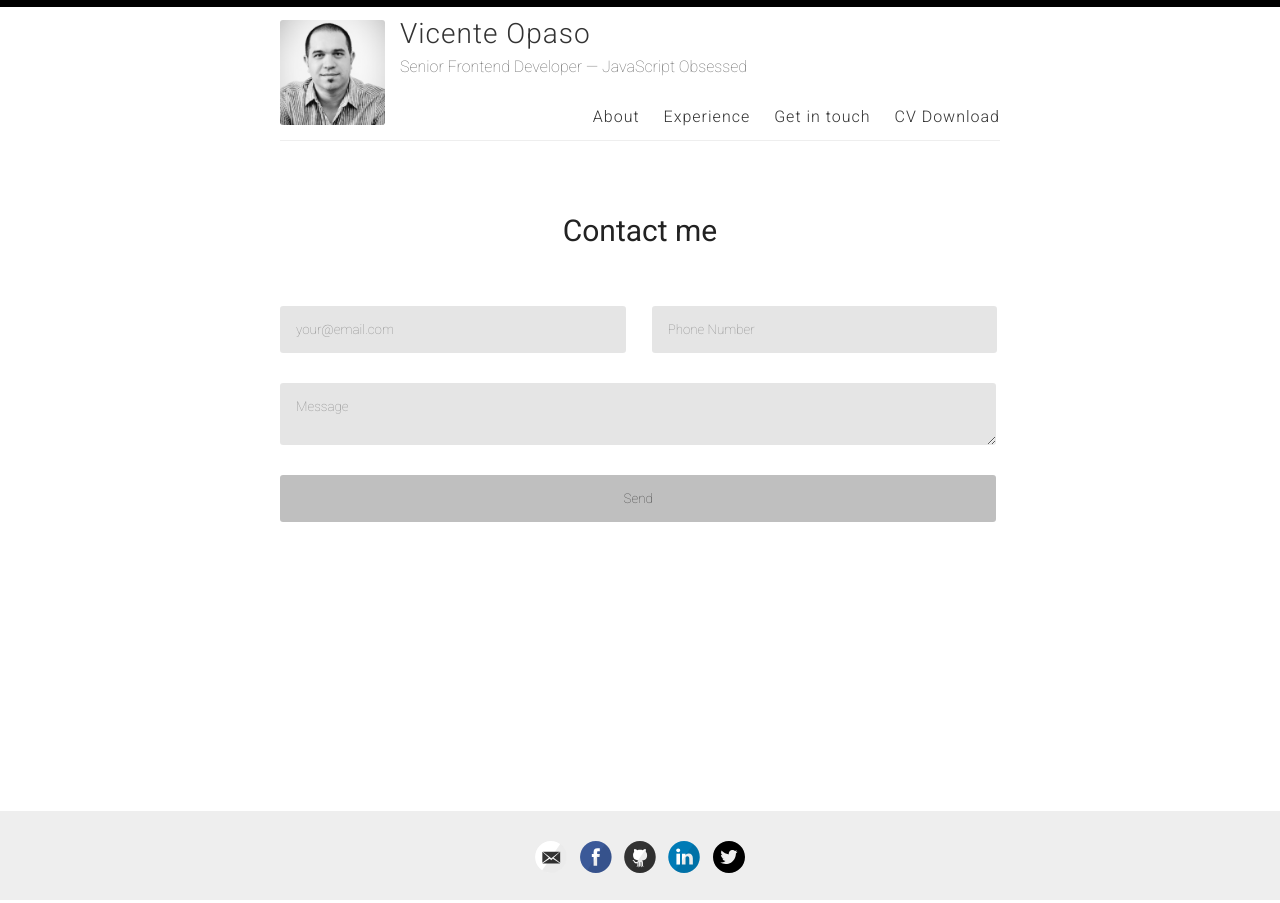
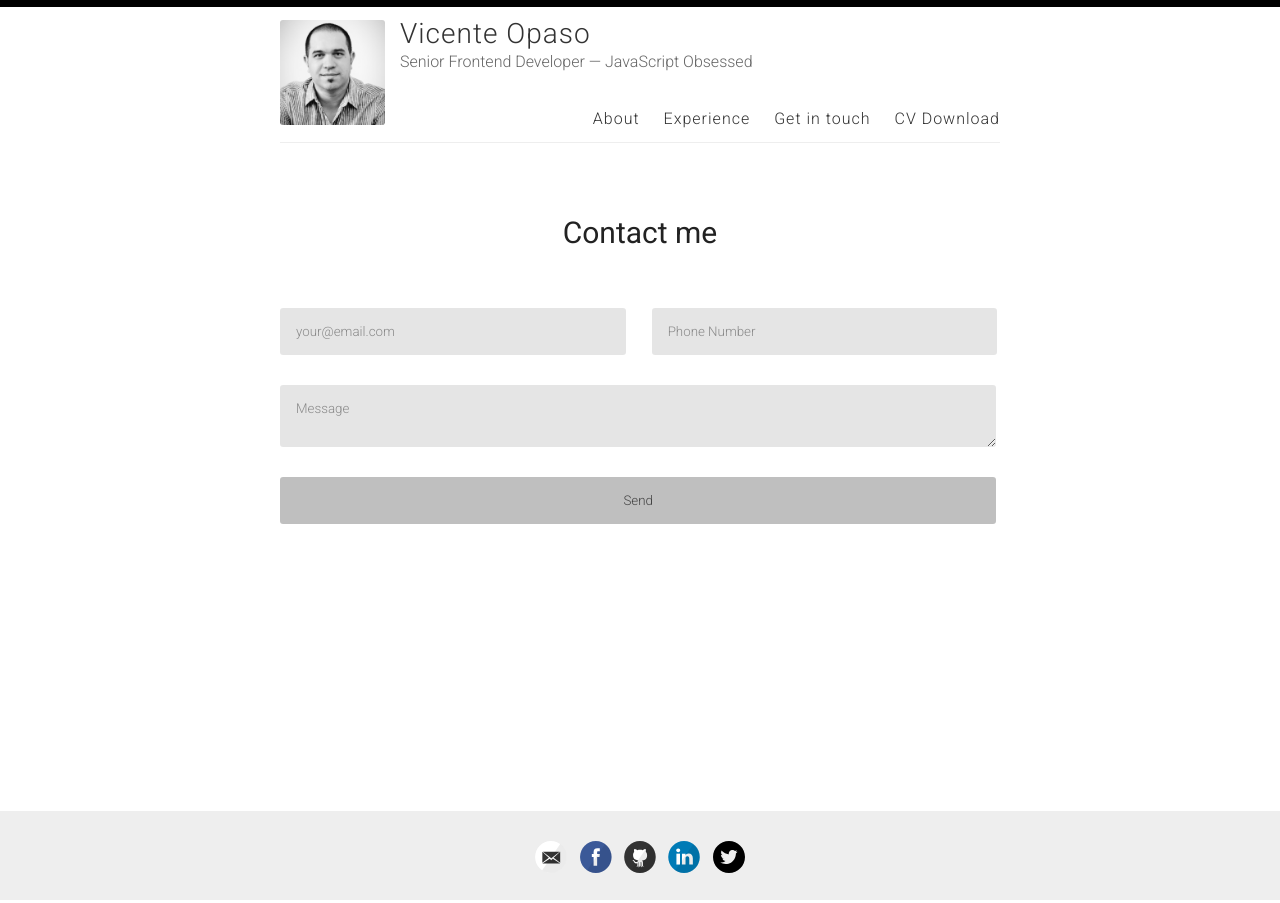
Before and after one commit to vicenteopaso/vicenteopaso, a Jekyll site: the page built from _pages/contact.md, in a window 1280 px wide. Built offline with Jekyll 4.4.1, drawn with Linux system fonts in a browser that asks for light colours.

Commit message:
Update _custom.scss

```diff
--- a/_sass/_custom.scss
+++ b/_sass/_custom.scss
@@ -81,7 +81,7 @@
       border-width: 0;
       border-radius: 3px;
       transition: color 0.2s, background-color 0.2s, border-color 0.2s;
-      font-weight: 200;
+      font-weight: 300;
       padding: 16px;
       &:hover {
         text-decoration: none;
@@ -132,11 +132,14 @@
   .site-info {
     h1 {
       line-height: 1;
-
     }
-    p { margin-top: 5px; }
+    p {
+      margin-top: 0;
+      font-weight: 300;
+    }
   }
   nav {
     font-size: 16px;
+    margin-top: 30px;
   }
 }
```
